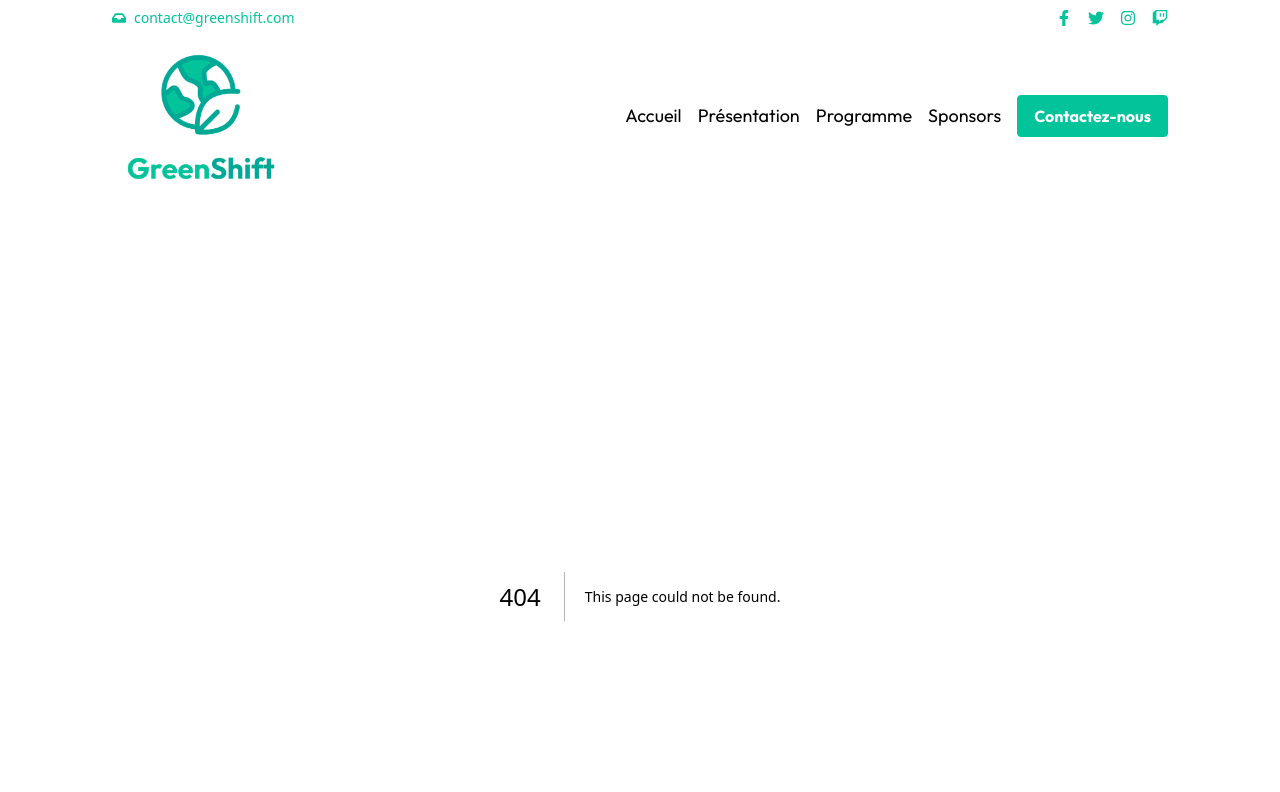
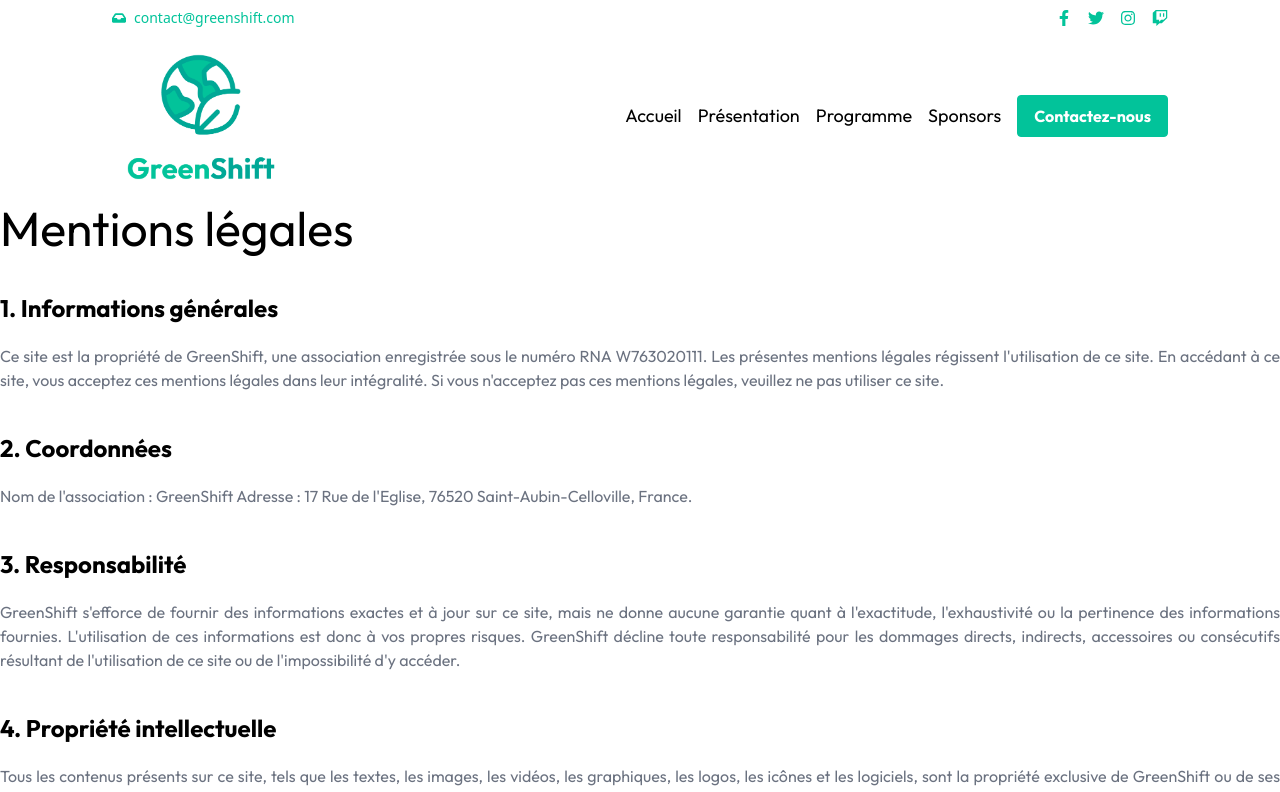
Before and after one commit to valentinpain/Greenshift, a Next.js app: page /mentions in a window 1280 px wide. Before the commit this address had no page. Shown: the top 792 px of the page. Built offline with nearby package versions, Linux system fonts and the light colour scheme.

Commit message:
Add files via upload

```diff
--- /dev/null
+++ b/app/mentions/page.js
@@ -0,0 +1,9 @@
+import Mentions from "@/components/Mentions"
+
+export default function MentionsLegales(){
+    return(
+        <>
+            <Mentions />
+        </>
+    )
+}
```
